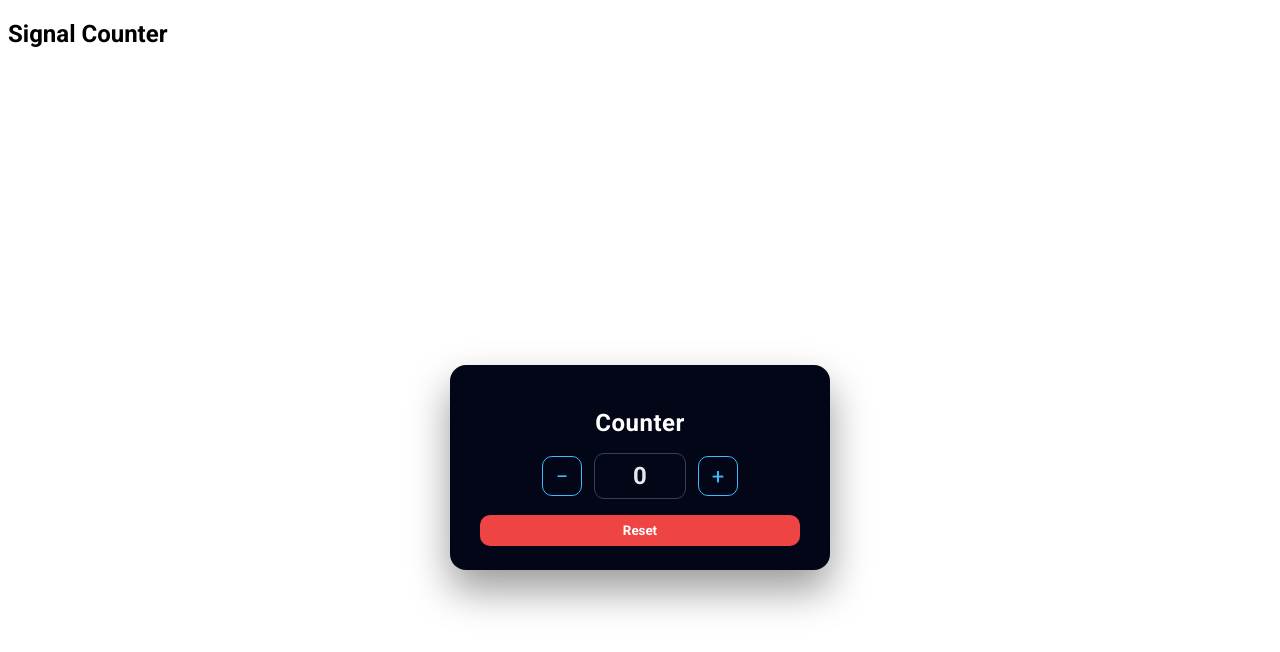
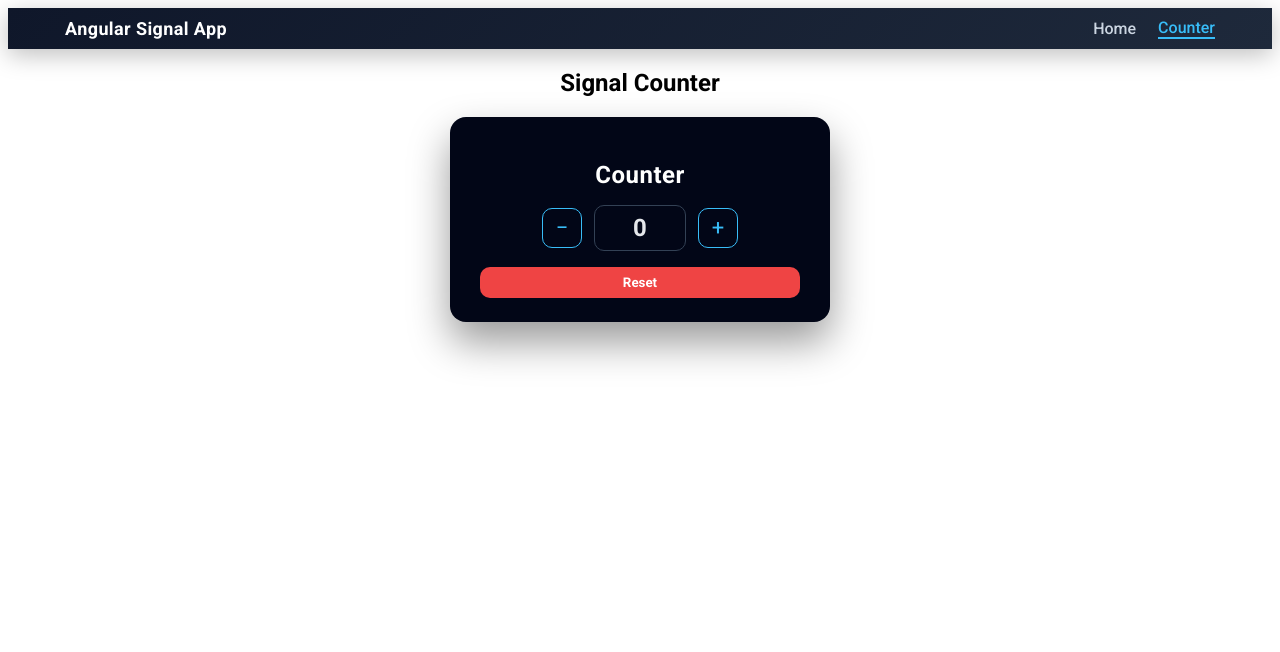
Before and after one commit to nik089/angular_signal, an Angular app in the folder myapp/: page /counter in a window 1280 px wide. Shown: the top 652 px of the page. Built offline with nearby package versions, Linux system fonts and the light colour scheme.

Commit message:
fixed bug

```diff
--- a/myapp/src/app/app.html
+++ b/myapp/src/app/app.html
@@ -1,2 +1,3 @@
+<app-header></app-header>
 
 <router-outlet></router-outlet>
--- a/myapp/src/app/app.ts
+++ b/myapp/src/app/app.ts
@@ -1,10 +1,12 @@
 import { Component, signal } from '@angular/core';
 import { RouterOutlet } from '@angular/router';
+import { Header } from '../header/header';
 
 @Component({
   selector: 'app-root',
-  imports: [RouterOutlet],
+  imports: [RouterOutlet, Header],
   templateUrl: './app.html',
+    standalone: true,
   styleUrl: './app.scss'
 })
 export class App {
--- a/myapp/src/counter/counter.scss
+++ b/myapp/src/counter/counter.scss
@@ -1,6 +1,7 @@
-
+.text-center{
+  text-align: center;
+}
 .counter-wrapper {
-  min-height: 100vh;
   display: flex;
   align-items: center;
   justify-content: center;
--- a/myapp/src/header/header.html
+++ b/myapp/src/header/header.html
@@ -6,7 +6,8 @@
     <button class="menu-btn" (click)="toggleMenu()">
       ☰
     </button>
-      <nav  class="nav" [class.open]="mobileOpen">
+    <nav class="nav" [class.open]="mobileOpen">
+      <a routerLink="/home" routerLinkActive="active">Home</a>
       <a routerLink="/counter" routerLinkActive="active">Counter</a>
     </nav>
   </div>
--- a/myapp/src/home/home.html
+++ b/myapp/src/home/home.html
@@ -1,4 +1 @@
-<app-header></app-header>
 <section class="text-center">Home is Working</section>
-
-<router-outlet></router-outlet>
--- a/myapp/src/home/home.ts
+++ b/myapp/src/home/home.ts
@@ -4,7 +4,7 @@ import { RouterModule } from '@angular/router';
 
 @Component({
   selector: 'app-home',
-  imports: [RouterModule, Header],
+  imports: [RouterModule],
   templateUrl: './home.html',
   styleUrl: './home.scss',
 })
```
